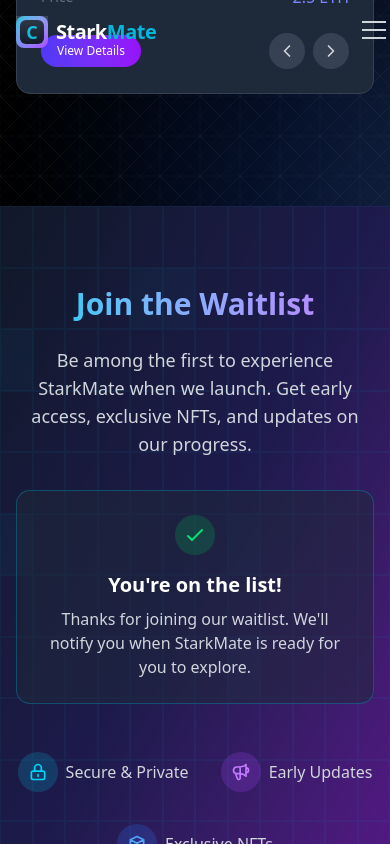
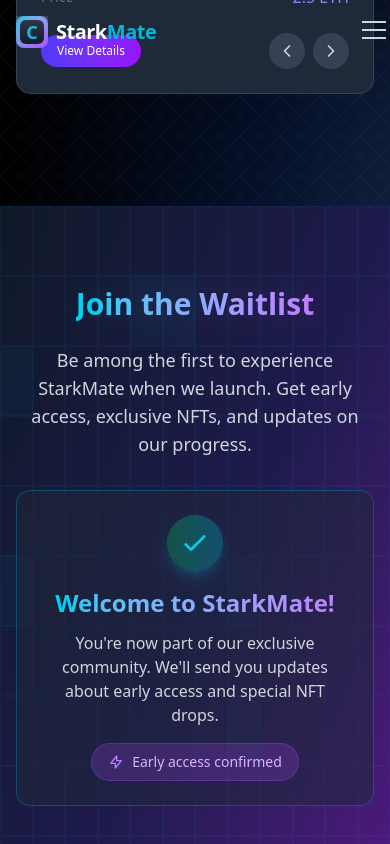
Before and after one commit to NOVUS-X/StarkMate, a Next.js app in the folder frontend/: page / in a window 390 px wide. Both pictures are taken after typing "name@example.com" into the empty fields and a click on the button "Join Waitlist". Shown: the part 6232-7076 px from the top of the page. Built offline with nearby package versions, Linux system fonts and the light colour scheme.

Commit message:
feat: improves the graphical interface of the component

```diff
--- /dev/null
+++ b/frontend/app/animations.css
@@ -0,0 +1,18 @@
+@keyframes pulse-once {
+  0% {
+    opacity: 0;
+    transform: scale(0.95);
+  }
+  70% {
+    opacity: 1;
+    transform: scale(1.02);
+  }
+  100% {
+    opacity: 1;
+    transform: scale(1);
+  }
+}
+
+.animate-pulse-once {
+  animation: pulse-once 0.5s ease-out forwards;
+}
--- a/frontend/app/globals.css
+++ b/frontend/app/globals.css
@@ -1,5 +1,6 @@
 @import "tailwindcss";
 @import "tw-animate-css";
+@import "./animations.css";
 
 @custom-variant dark (&:is(.dark *));
 
--- a/frontend/components/WaitlistSection.tsx
+++ b/frontend/components/WaitlistSection.tsx
@@ -10,13 +10,27 @@
   const handleSubmit = async (e: React.FormEvent) => {
     e.preventDefault();
 
-    if (!email) {
-      setError("Please enter your email address");
+    // Trim the email to remove any accidental spaces
+    const trimmedEmail = email.trim();
+
+    if (!trimmedEmail) {
+      setError("We need your email to keep you updated");
       return;
     }
 
-    if (!/^\S+@\S+\.\S+$/.test(email)) {
-      setError("Please enter a valid email address");
+    // Check for common email mistakes
+    if (!trimmedEmail.includes('@')) {
+      setError("Don't forget the @ symbol in your email");
+      return;
+    }
+
+    if (trimmedEmail.includes('@') && !trimmedEmail.includes('.')) {
+      setError("Your email needs a domain (like .com or .io)");
+      return;
+    }
+
+    if (!/^\S+@\S+\.\S+$/.test(trimmedEmail)) {
+      setError("That email format doesn't look quite right");
       return;
     }
 
@@ -29,8 +43,10 @@
       // Simulate API call
       await new Promise(resolve => setTimeout(resolve, 1500));
       setIsSubmitted(true);
+      // Store email in localStorage to remember the user signed up
+      localStorage.setItem('waitlistEmail', trimmedEmail);
     } catch (err) {
-      setError("Something went wrong. Please try again.");
+      setError("Connection issue. Please try again.");
     } finally {
       setIsSubmitting(false);
     }
@@ -56,9 +72,14 @@
 
       {/* Content container */}
       <div className="relative z-10 container mx-auto px-4">
-        <div className="max-w-3xl mx-auto text-center">
-          <h2 className="text-3xl md:text-4xl font-bold text-transparent bg-clip-text bg-gradient-to-r from-cyan-400 to-purple-400 mb-6">
-            Join the Waitlist
+        <div className="max-w-4xl mx-auto text-center">
+          <h2 className="text-3xl md:text-5xl font-bold mb-6 animate-fadeIn">
+            <span className="relative inline-block group">
+              <span className="text-transparent bg-clip-text bg-gradient-to-r from-cyan-400 to-purple-400 transition-all duration-300 group-hover:scale-105">
+                Join the Waitlist
+              </span>
+              <span className="absolute -inset-x-2 -inset-y-1 bg-gradient-to-r from-cyan-400/10 to-purple-400/10 blur-md opacity-30 -z-10 rounded-lg transition-all duration-300 group-hover:opacity-50 group-hover:blur-lg"></span>
+            </span>
           </h2>
 
           <p className="text-gray-300 text-lg mb-8 max-w-2xl mx-auto">
@@ -70,17 +91,29 @@
             <form onSubmit={handleSubmit} className="max-w-md mx-auto">
               <div className="flex flex-col sm:flex-row gap-4">
                 <input
-                  type="email"
                   value={email}
-                  onChange={(e) => setEmail(e.target.value)}
+                  onChange={(e) => {
+                    setEmail(e.target.value);
+                    // Clear error as user types
+                    if (error) setError("");
+                  }}
+                  onBlur={() => {
+                    // Validate on blur for better UX
+                    if (email && !email.includes('@')) {
+                      setError("Don't forget the @ symbol");
+                    }
+                  }}
                   placeholder="Enter your email address"
-                  className="flex-grow px-4 py-3 rounded-full bg-gray-800/50 border border-cyan-500/30 text-white placeholder-gray-400 focus:outline-none focus:ring-2 focus:ring-cyan-500/50"
+                  className={`flex-grow px-4 py-3 rounded-full bg-gray-800/50 border ${error ? 'border-red-500/50' : 'border-cyan-500/30'} text-white placeholder-gray-400 focus:outline-none focus:ring-2 ${error ? 'focus:ring-red-500/50' : 'focus:ring-cyan-500/50'} transition-all duration-300`}
                   disabled={isSubmitting}
+                  aria-label="Email address for waitlist"
+                  autoComplete="email"
                 />
                 <button
                   type="submit"
                   disabled={isSubmitting}
                   className="px-6 py-3 rounded-full bg-gradient-to-r from-cyan-500 to-blue-600 text-white font-semibold hover:from-cyan-600 hover:to-blue-700 transition-all duration-300 shadow-lg hover:shadow-cyan-500/50 disabled:opacity-70 disabled:cursor-not-allowed"
+                  aria-label="Submit email to join waitlist"
                 >
                   {isSubmitting ? (
                     <span className="flex items-center justify-center">
@@ -95,48 +128,63 @@
                   )}
                 </button>
               </div>
-              {error && <p className="mt-2 text-red-400 text-sm">{error}</p>}
+              {error && (
+                <div className="mt-3 flex items-center p-2 bg-red-500/20 border border-red-500/30 rounded-lg animate-pulse-once">
+                  <svg className="w-5 h-5 text-red-400 mr-2 flex-shrink-0" fill="none" stroke="currentColor" viewBox="0 0 24 24" xmlns="http://www.w3.org/2000/svg">
+                    <path strokeLinecap="round" strokeLinejoin="round" strokeWidth="2" d="M12 8v4m0 4h.01M21 12a9 9 0 11-18 0 9 9 0 0118 0z"></path>
+                  </svg>
+                  <p className="text-red-400 text-sm">{error}</p>
+                </div>
+              )}
             </form>
           ) : (
-            <div className="bg-gray-800/50 border border-cyan-500/30 rounded-xl p-6 max-w-md mx-auto">
+            <div className="bg-gray-800/50 border border-cyan-500/30 rounded-xl p-6 max-w-md mx-auto animate-pulse-once">
               <div className="flex items-center justify-center mb-4">
-                <div className="rounded-full bg-green-500/20 p-2">
-                  <svg className="w-6 h-6 text-green-400" fill="none" stroke="currentColor" viewBox="0 0 24 24" xmlns="http://www.w3.org/2000/svg">
+                <div className="rounded-full bg-gradient-to-r from-green-500/30 to-cyan-500/30 p-3 shadow-lg shadow-cyan-500/20">
+                  <svg className="w-8 h-8 text-cyan-400" fill="none" stroke="currentColor" viewBox="0 0 24 24" xmlns="http://www.w3.org/2000/svg">
                     <path strokeLinecap="round" strokeLinejoin="round" strokeWidth="2" d="M5 13l4 4L19 7"></path>
                   </svg>
                 </div>
               </div>
-              <h3 className="text-xl font-semibold text-white mb-2">You're on the list!</h3>
-              <p className="text-gray-300">
-                Thanks for joining our waitlist. We'll notify you when StarkMate is ready for you to explore.
+              <h3 className="text-2xl font-bold text-transparent bg-clip-text bg-gradient-to-r from-cyan-400 to-purple-400 mb-3">Welcome to StarkMate!</h3>
+              <p className="text-gray-300 mb-4">
+                You're now part of our exclusive community. We'll send you updates about early access and special NFT drops.
               </p>
+              <div className="flex justify-center">
+                <div className="inline-flex items-center px-4 py-2 rounded-full bg-purple-500/20 border border-purple-500/30">
+                  <svg className="w-4 h-4 text-purple-400 mr-2" fill="none" stroke="currentColor" viewBox="0 0 24 24" xmlns="http://www.w3.org/2000/svg">
+                    <path strokeLinecap="round" strokeLinejoin="round" strokeWidth="2" d="M13 10V3L4 14h7v7l9-11h-7z"></path>
+                  </svg>
+                  <span className="text-purple-300 text-sm">Early access confirmed</span>
+                </div>
+              </div>
             </div>
           )}
 
           <div className="mt-12 flex flex-wrap justify-center gap-8">
-            <div className="flex items-center space-x-2">
-              <div className="w-10 h-10 rounded-full bg-cyan-500/20 flex items-center justify-center">
+            <div className="flex items-center space-x-2 hover:scale-105 transition-transform duration-300">
+              <div className="w-10 h-10 rounded-full bg-cyan-500/20 flex items-center justify-center shadow-lg shadow-cyan-500/20">
                 <svg className="w-5 h-5 text-cyan-400" fill="none" stroke="currentColor" viewBox="0 0 24 24" xmlns="http://www.w3.org/2000/svg">
                   <path strokeLinecap="round" strokeLinejoin="round" strokeWidth="2" d="M12 15v2m-6 4h12a2 2 0 002-2v-6a2 2 0 00-2-2H6a2 2 0 00-2 2v6a2 2 0 002 2zm10-10V7a4 4 0 00-8 0v4h8z"></path>
                 </svg>
               </div>
-              <span className="text-gray-300">Secure & Private</span>
+              <span className="text-gray-300 group-hover:text-white">Secure & Private</span>
             </div>
-            <div className="flex items-center space-x-2">
-              <div className="w-10 h-10 rounded-full bg-purple-500/20 flex items-center justify-center">
+            <div className="flex items-center space-x-2 hover:scale-105 transition-transform duration-300">
+              <div className="w-10 h-10 rounded-full bg-purple-500/20 flex items-center justify-center shadow-lg shadow-purple-500/20">
                 <svg className="w-5 h-5 text-purple-400" fill="none" stroke="currentColor" viewBox="0 0 24 24" xmlns="http://www.w3.org/2000/svg">
                   <path strokeLinecap="round" strokeLinejoin="round" strokeWidth="2" d="M11 5.882V19.24a1.76 1.76 0 01-3.417.592l-2.147-6.15M18 13a3 3 0 100-6M5.436 13.683A4.001 4.001 0 017 6h1.832c4.1 0 7.625-1.234 9.168-3v14c-1.543-1.766-5.067-3-9.168-3H7a3.988 3.988 0 01-1.564-.317z"></path>
                 </svg>
               </div>
-              <span className="text-gray-300">Early Updates</span>
+              <span className="text-gray-300 group-hover:text-white">Early Updates</span>
             </div>
-            <div className="flex items-center space-x-2">
-              <div className="w-10 h-10 rounded-full bg-blue-500/20 flex items-center justify-center">
+            <div className="flex items-center space-x-2 hover:scale-105 transition-transform duration-300">
+              <div className="w-10 h-10 rounded-full bg-blue-500/20 flex items-center justify-center shadow-lg shadow-blue-500/20">
                 <svg className="w-5 h-5 text-blue-400" fill="none" stroke="currentColor" viewBox="0 0 24 24" xmlns="http://www.w3.org/2000/svg">
                   <path strokeLinecap="round" strokeLinejoin="round" strokeWidth="2" d="M20 7l-8-4-8 4m16 0l-8 4m8-4v10l-8 4m0-10L4 7m8 4v10M4 7v10l8 4"></path>
                 </svg>
               </div>
-              <span className="text-gray-300">Exclusive NFTs</span>
+              <span className="text-gray-300 group-hover:text-white">Exclusive NFTs</span>
             </div>
           </div>
         </div>
```
